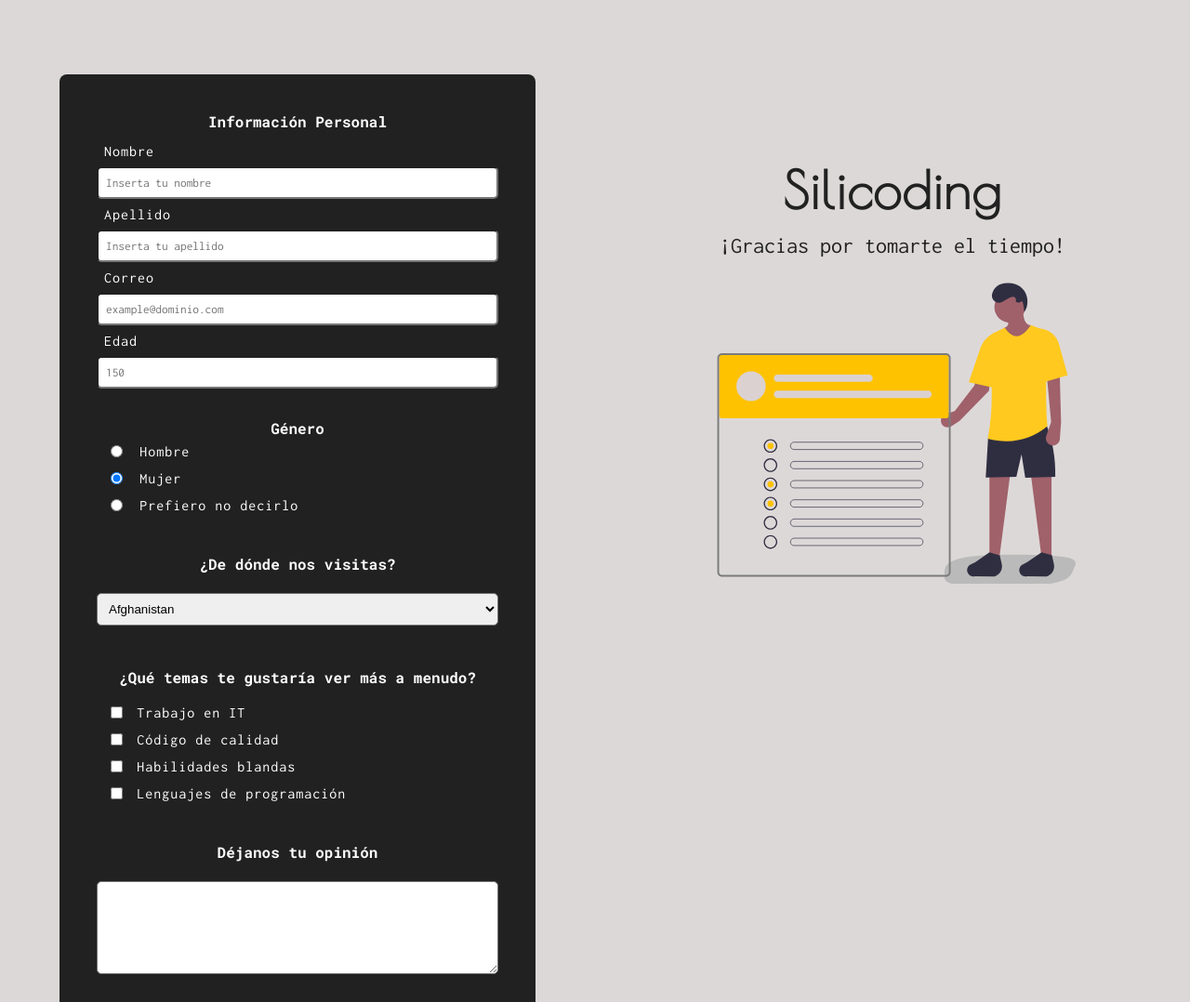
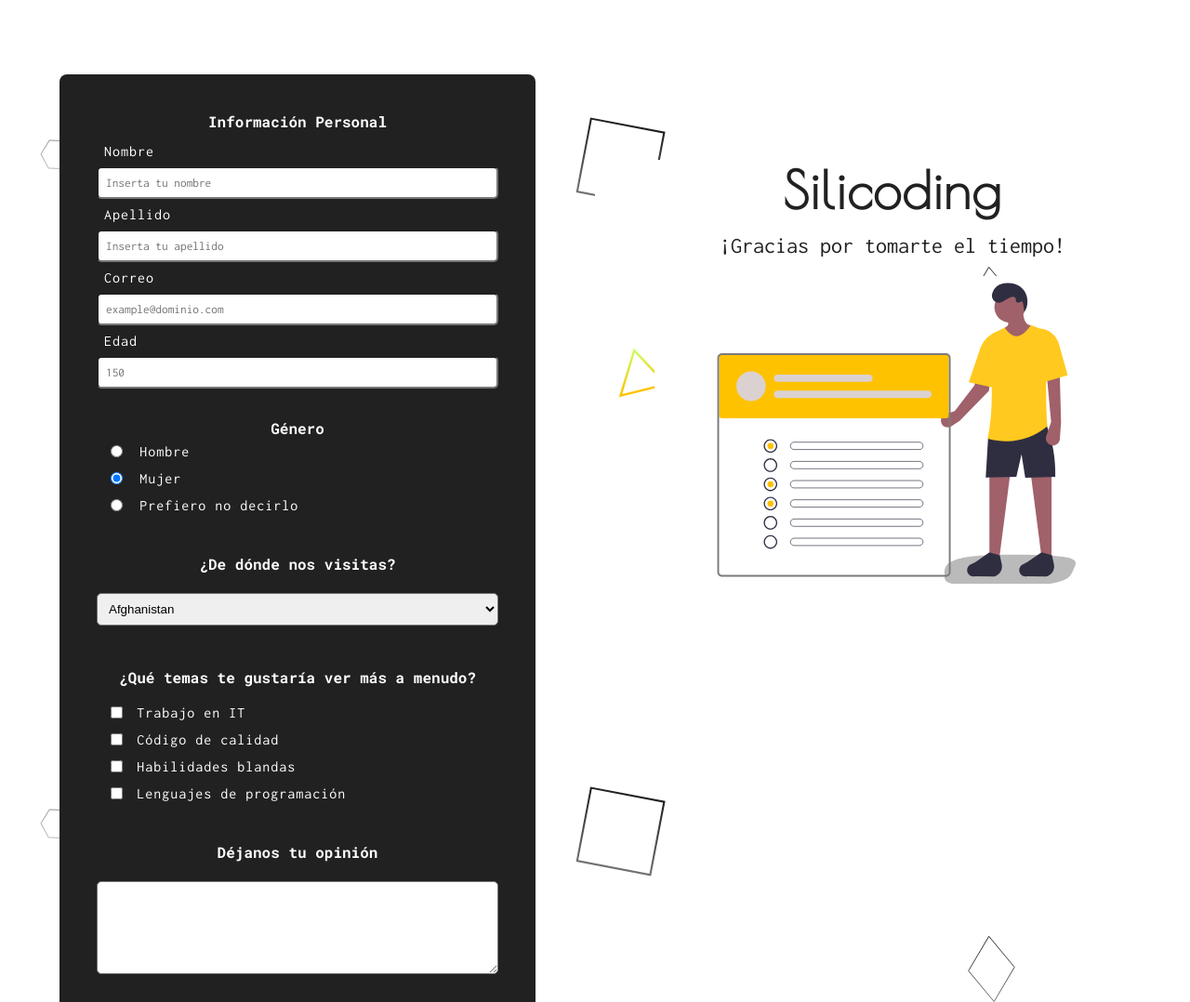
Before and after one commit to bryanstg/Survey-Form, a plain HTML site: page index.html in a window 1280 px wide. Shown: the top 1078 px of the page at 93% size. Drawn offline with nearby package versions, Linux system fonts and the light colour scheme.

Commit message:
Se agrego un svg background

```diff
--- a/style.css
+++ b/style.css
@@ -55,12 +55,13 @@
 body {
     margin: 0;
     padding: 0;
-    color: var(--clr-fnt)
+    color: var(--clr-fnt);
 }
- h1 {
-     font-family: var(--fnt-fml-title);
- }
+h1 {
+    font-family: var(--fnt-fml-title);
+}
 .main-box {
+    background-image: url(svg/trigonometric2.svg);
     width: 100%;
     height: auto;
     display: grid;
@@ -97,6 +98,7 @@ body {
     font-size: 55px;
     margin: 0 0 15px 0;
     letter-spacing: 1px;
+    background-color: var(--clr-fnt);
 
 }
 #description {
@@ -105,12 +107,14 @@ body {
     color: var(--clr-sec);
     font-size: var(--fnt-sz-big);
     margin: 0 0 20px 0;
+    background-color: var(--clr-fnt);
 }
 
 #title-svg {
     width: 40vw;
     justify-self: center;
     align-self: center;
+    background-color: var(--clr-fnt);
 
 }
 
```
Also changed, not shown: svg/trigonometric.svg (added), svg/trigonometric2.svg (added).
